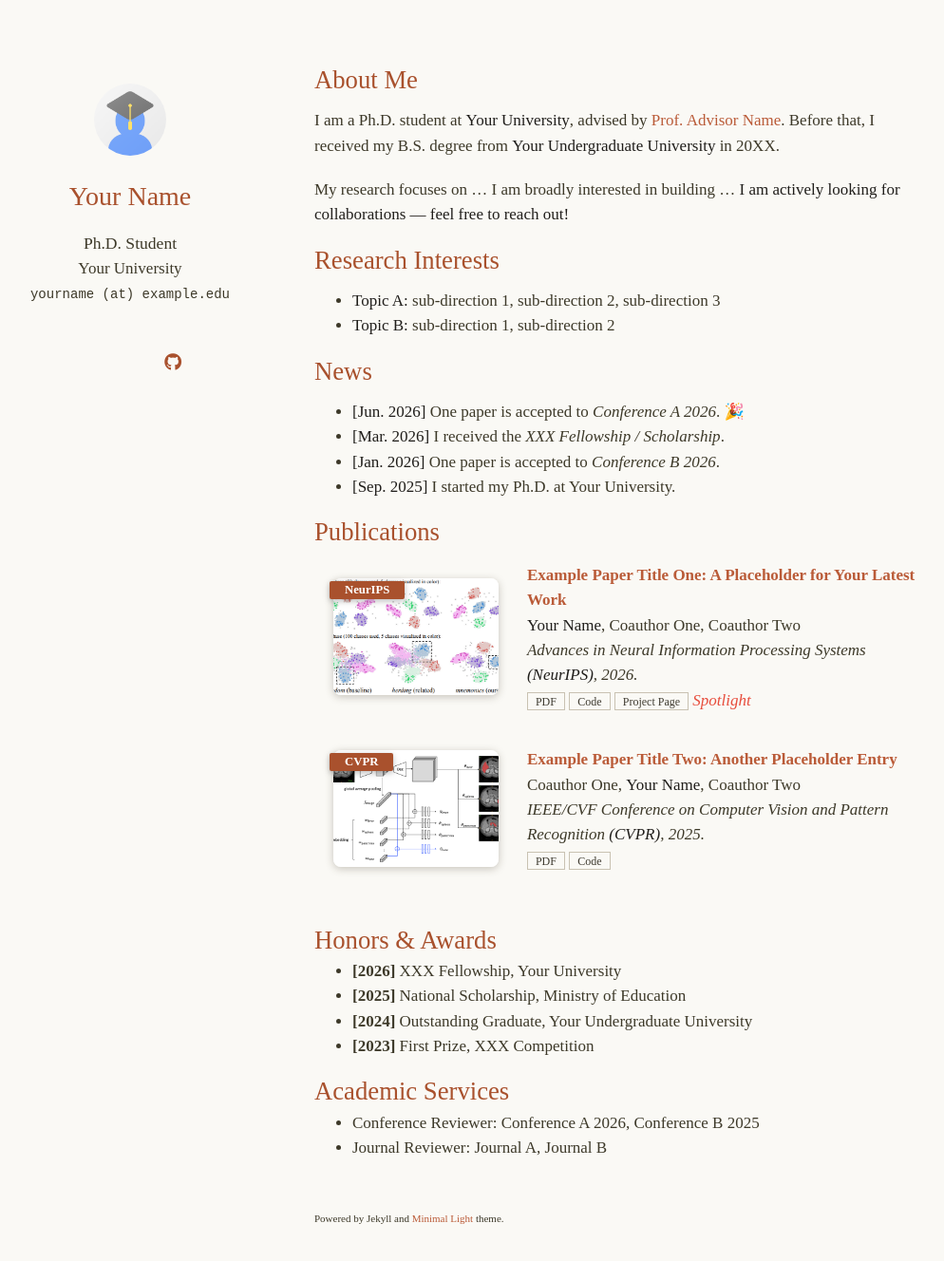
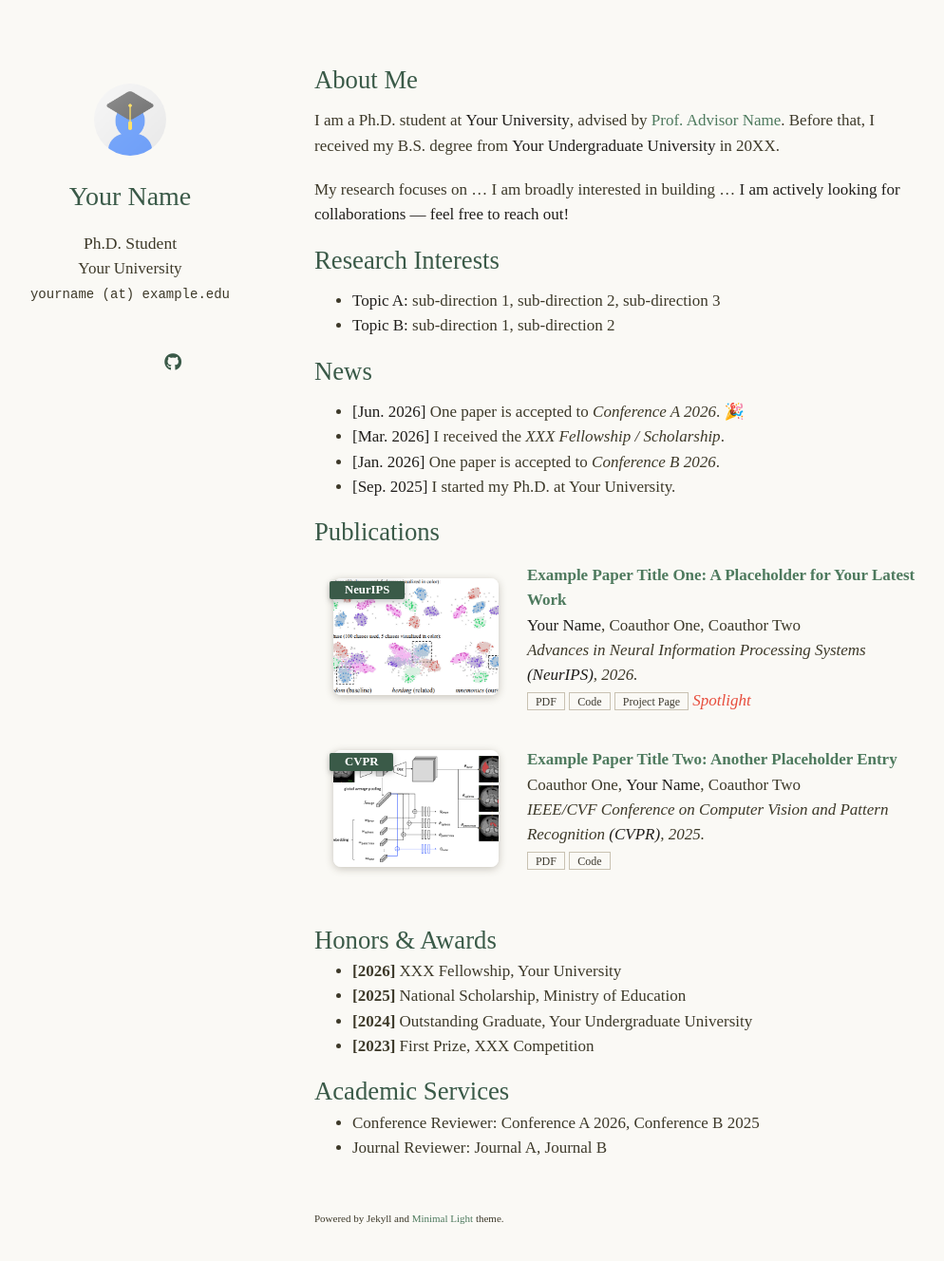
Before and after one commit to Davidup1/Davidup1.github.io, a Jekyll site: the page built from index.md, in a window 1280 px wide and 1365 px high. Shown: the top 1328 px of the window at 95% size, without its empty margins (139-1133 px from the left). Built offline with Jekyll 4.4.1, drawn with Linux system fonts in a browser that asks for light colours; a style sheet for code colours, icons or effects is not loaded.

Commit message:
Switch headings/links to academy green palette
Backgrounds stay warm ivory/charcoal; headings deep pine #3A5A48,
links moss #4E7A5E (light); pale pine #B7CEBF / moss #93BD9E (dark).
Also fix invisible black icon hover color in dark mode.

Co-Authored-By: Claude Fable 5 <noreply@anthropic.com>

```diff
--- a/_sass/minimal-light.scss
+++ b/_sass/minimal-light.scss
@@ -7,17 +7,17 @@
   height:2.4rem;
   width:2.4rem;
   background-color:transparent;
-  color:#A9512D!important;
+  color:#3A5A48!important;
   border-radius:100%;
   text-align:center;
   font-size:1.15rem;
   line-height:2.5rem;
   margin-right:1rem}
 
-@media (prefers-color-scheme: dark) { .social-icons a {color: #D97757 !important; }}
+@media (prefers-color-scheme: dark) { .social-icons a {color: #93BD9E !important; }}
 
 .social-icons a:last-child{margin-right:0}.social-icons a:hover{background-color:#F0EEE6;
-    color:#8F4224;
+    color:#35543F;
     transform: scale(1.2)}
     /*
     .social-icons a:after {
@@ -36,7 +36,7 @@
      */
 
 @media (prefers-color-scheme: dark) {.social-icons a:last-child{margin-right:0}.social-icons a:hover{background-color:#30302E;
-    color:black;
+    color:#B7CEBF;
     transform: scale(1.2)}
     /*
     .social-icons a:after {
@@ -230,18 +230,18 @@ papertitle {
 
 h3, h4, h5, h6 {
   font-weight: 600;
-  color:#A9512D;
+  color:#3A5A48;
   margin:0 0 20px;
 }
 
 h1 {
   font-weight: 500;
-  color:#A9512D;
+  color:#3A5A48;
   margin:0 0 20px;
 }
 
 h2 {
-  color:#A9512D;
+  color:#3A5A48;
   font-weight: 500;
   margin:2px 0px 15px;
   font-size: 157%;
@@ -249,11 +249,11 @@ h2 {
 
 @media (prefers-color-scheme: dark) {
   h1, h3, h4, h5, h6 {
-    color:#D97757;
+    color:#B7CEBF;
   }
 
   h2 {
-    color:#D97757;
+    color:#B7CEBF;
   }
 }
 
@@ -270,17 +270,17 @@ h1 {
 }
 
 a {
-  color:#BA5B38;
+  color:#4E7A5E;
   text-decoration:none;
 }
 
 a:hover {
-  color:#8F4224;
+  color:#35543F;
 }
 
 @media (prefers-color-scheme: dark) {
   a {
-    color:#D97757;
+    color:#93BD9E;
   }
 }
 
@@ -343,11 +343,11 @@ th {
 
 @media (prefers-color-scheme: dark) {
   th {
-    color:#D97757;
+    color:#B7CEBF;
   }
 
   dt {
-    color:#D97757;
+    color:#B7CEBF;
   }
 }
 
--- a/assets/css/publications.css
+++ b/assets/css/publications.css
@@ -18,9 +18,9 @@
     box-shadow: 0 2px 5px 0 rgb(0 0 0 / 16%), 0 2px 10px 0 rgb(0 0 0 / 12%);
 }
 
-:root { --global-bg-color: #FAF9F5; --global-code-bg-color: rgba(181, 9, 172, 0.05); --global-text-color: #3D3929; --global-text-color-light: #8A857A; --global-theme-color: #A9512D; --global-hover-color: #8F4224; --global-footer-bg-color: #1c1c1c; --global-footer-text-color: #e8e8e8; --global-footer-link-color: #ffffff; --global-distill-app-color: #828282; }
+:root { --global-bg-color: #FAF9F5; --global-code-bg-color: rgba(181, 9, 172, 0.05); --global-text-color: #3D3929; --global-text-color-light: #8A857A; --global-theme-color: #3A5A48; --global-hover-color: #35543F; --global-footer-bg-color: #1c1c1c; --global-footer-text-color: #e8e8e8; --global-footer-link-color: #ffffff; --global-distill-app-color: #828282; }
 
-@media (prefers-color-scheme: dark) { :root { --global-theme-color: #D97757; --global-bg-color: #262624; --global-text-color: #E5E4DF; }}
+@media (prefers-color-scheme: dark) { :root { --global-theme-color: #93BD9E; --global-bg-color: #262624; --global-text-color: #E5E4DF; }}
 
 blockquote { background: var(--global-bg-color); border-left: 2px solid var(--global-theme-color); margin: 1.5em 10px; padding: 0.5em 10px; font-size: 1.2rem; }
 
--- a/papers/example-paper/index.html
+++ b/papers/example-paper/index.html
@@ -13,7 +13,7 @@
       --text-soft: #6F6A5E;
       --bg: #FAF9F5;
       --bg-soft: #F0EEE6;
-      --accent: #BA5B38;
+      --accent: #4E7A5E;
       --border: #E4DFD3;
       color-scheme: light dark;
     }
@@ -23,7 +23,7 @@
         --text-soft: #A8A499;
         --bg: #262624;
         --bg-soft: #30302E;
-        --accent: #D97757;
+        --accent: #93BD9E;
         --border: #3E3D39;
       }
     }
```
